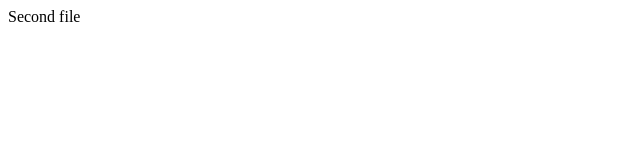
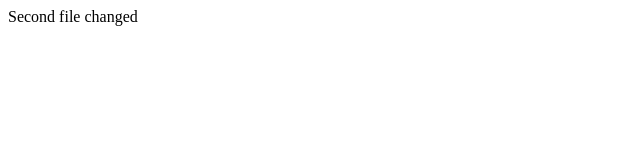
Before and after one commit to akshita231998/Firstfile, a plain HTML site: page second.html in a window 1280 px wide. Shown: the full height of the page, 0-640 px from the left. Drawn offline with Linux system fonts and the light colour scheme.

Commit message:
Update second.html

```diff
--- a/second.html
+++ b/second.html
@@ -5,6 +5,6 @@
     <title></title>
   </head>
   <body>
-    Second file
+    Second file changed
   </body>
 </html>
```
